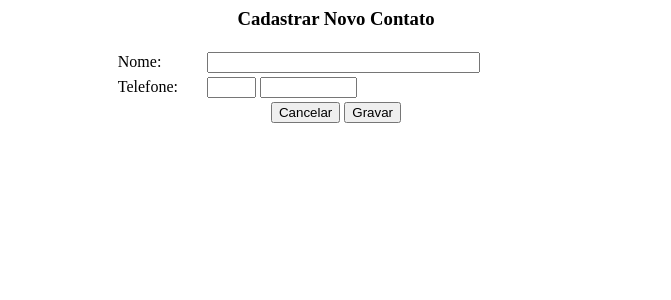
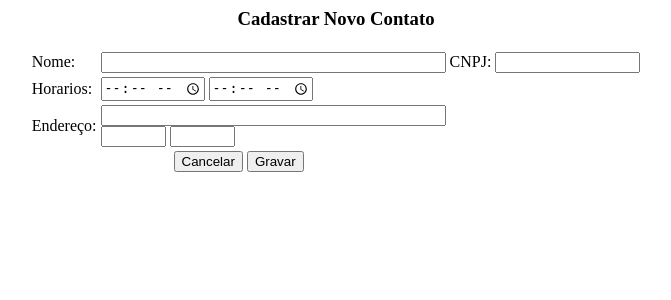
Before and after one commit to GuiDev115/trabalhoBD, a PHP site: page /agenda-html/form_incluir.php in a window 1280 px wide. Shown: the top 300 px of the page, without its empty margins (304-975 px from the left). Run offline with PHP 8.4, Linux system fonts and the light colour scheme.

Commit message:
Colocando Inputs a mais / conexao com o banco

```diff
--- a/agenda-html/form_incluir.php
+++ b/agenda-html/form_incluir.php
@@ -1,5 +1,5 @@
 <?php
-header("Content-Type: text/html; charset=iso-8859-1",true);
+header('Content-type: text/html; charset=utf-8');
 ?>
 <html>
 <head><title>Incluir/Editar um contato.</title></head>
@@ -28,14 +28,35 @@ if(isset($_GET["codigo"])){
 <table border="0" align="center" width="35%">
 <tr><td width="20%">Nome:</td>
     <td colspan="2" width="90%">
-	  <input type="text" name="nome" value="<?php echo @$vetor['nomeRest']; ?>" maxlength="50" size="31">
+	  <input type="text" name="nome" value="<?php echo @$vetor['nomeRest']; ?>" maxlength="50" size="40">
+
+    <td>CNPJ:</td>
+    <td>
+        <input type="text" name="telefone" value="<?php echo @$vetor['cnph_rest']; ?>" maxlength="10" size="15">
+    </td>
+
 	</td>
 </tr>
-<tr><td>Telefone:</td>
-    <td><input type="text" name="cnpj" value="<?php echo @$vetor['cnpj_rest']; ?>" maxlength="2" size="3">
-        <input type="text" name="telefone" value="<?php echo @$vetor['numero']; ?>" maxlength="8" size="9">
+
+<tr><td>Horarios:</td>
+    <td>
+        <input type="time" name="numero" value="<?php echo @$vetor['horario_abre']; ?>" maxlength="10" size="5">
+        <input type="time" name="telefone" value="<?php echo @$vetor['horario_fecha']; ?>" maxlength="10" size="5">
     </td>
 </tr>
+
+
+<tr><td>Endereço:</td>
+    <td>
+        <input type="text" name="logradouro" value="<?php echo @$vetor['horario_abre']; ?>" maxlength="50" size="40">
+
+        <input type="text" name="numero" value="<?php echo @$vetor['horario_fecha']; ?>" maxlength="10" size="5">
+        <input type="text" name="complemento" value="<?php echo @$vetor['horario_fecha']; ?>" maxlength="10" size="5">
+    </td>
+</tr>
+
+
+
 <tr><td colspan="3" align="center">
       <input type="button" value="Cancelar" onclick="location.href='index.php'">
       <input type="submit" value="Gravar">
```
Also changed, not shown: agenda-html/index.php (+8 -8 lines).
